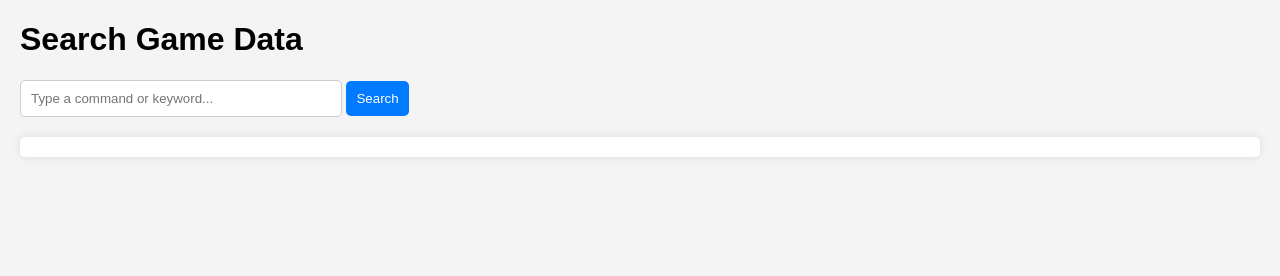
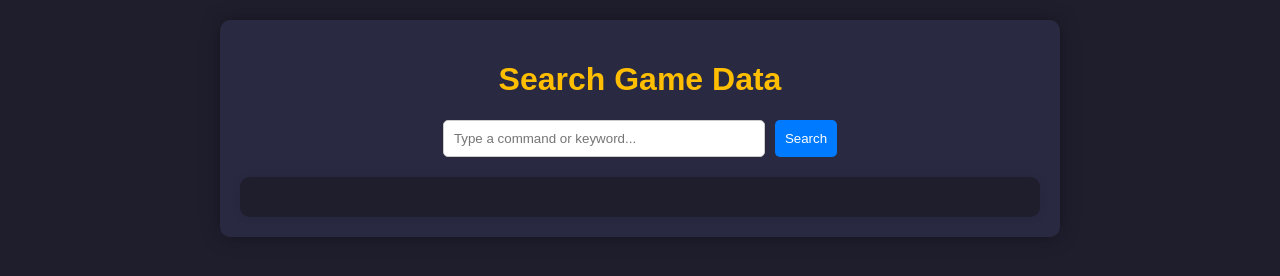
Before and after one commit to officialislandsarchive/tedws, a plain HTML site: page index.html in a window 1280 px wide. Drawn offline with Linux system fonts and the light colour scheme.

Commit message:
Update index.html

```diff
--- a/index.html
+++ b/index.html
@@ -9,21 +9,33 @@
     body {
       font-family: Arial, sans-serif;
       margin: 20px;
-      background-color: #f4f4f4;
+      background-color: #1e1e2d;
+      color: #fff;
     }
-    #results {
-      margin-top: 20px;
-      white-space: pre-wrap;
-      background-color: #fff;
-      padding: 10px;
-      border-radius: 5px;
-      box-shadow: 0 0 10px rgba(0, 0, 0, 0.1);
+    h1 {
+      text-align: center;
+      color: #ffbf00;
+    }
+    #container {
+      max-width: 800px;
+      margin: 0 auto;
+      padding: 20px;
+      background-color: #292942;
+      border-radius: 10px;
+      box-shadow: 0 0 20px rgba(0, 0, 0, 0.3);
+    }
+    #search-bar-container {
+      display: flex;
+      justify-content: center;
+      margin-bottom: 20px;
     }
     input {
       padding: 10px;
       width: 300px;
       border: 1px solid #ccc;
       border-radius: 5px;
+      margin-right: 10px;
+      background-color: #fff;
     }
     button {
       padding: 10px;
@@ -36,12 +48,50 @@
     button:hover {
       background-color: #0056b3;
     }
+    #view-buttons {
+      text-align: center;
+      margin-bottom: 20px;
+    }
+    .toggle-button {
+      margin: 0 10px;
+      padding: 10px 20px;
+      background-color: #ffbf00;
+      border: none;
+      border-radius: 5px;
+      color: #292942;
+      font-weight: bold;
+      cursor: pointer;
+    }
+    .toggle-button:hover {
+      background-color: #ffdb4d;
+    }
+    #results {
+      white-space: pre-wrap;
+      background-color: #1e1e2d;
+      padding: 20px;
+      border-radius: 10px;
+      box-shadow: 0 0 10px rgba(0, 0, 0, 0.1);
+      color: #fff;
+      font-family: monospace;
+      max-height: 400px;
+      overflow-y: auto;
+    }
   </style>
 </head>
 <body>
-  <h1>Search Game Data</h1>
-  <input type="text" id="search-bar" placeholder="Type a command or keyword..." />
-  <button onclick="search()">Search</button>
-  <div id="results"></div>
+  <div id="container">
+    <h1>Search Game Data</h1>
+    <div id="search-bar-container">
+      <input type="text" id="search-bar" placeholder="Type a command or keyword..." />
+      <button onclick="search()">Search</button>
+    </div>
+
+    <div id="view-buttons" style="display:none;">
+      <button class="toggle-button" onclick="showCodeView()">Show Code View</button>
+      <button class="toggle-button" onclick="showFormattedView()">Show Formatted View</button>
+    </div>
+
+    <div id="results"></div>
+  </div>
 </body>
 </html>
```
